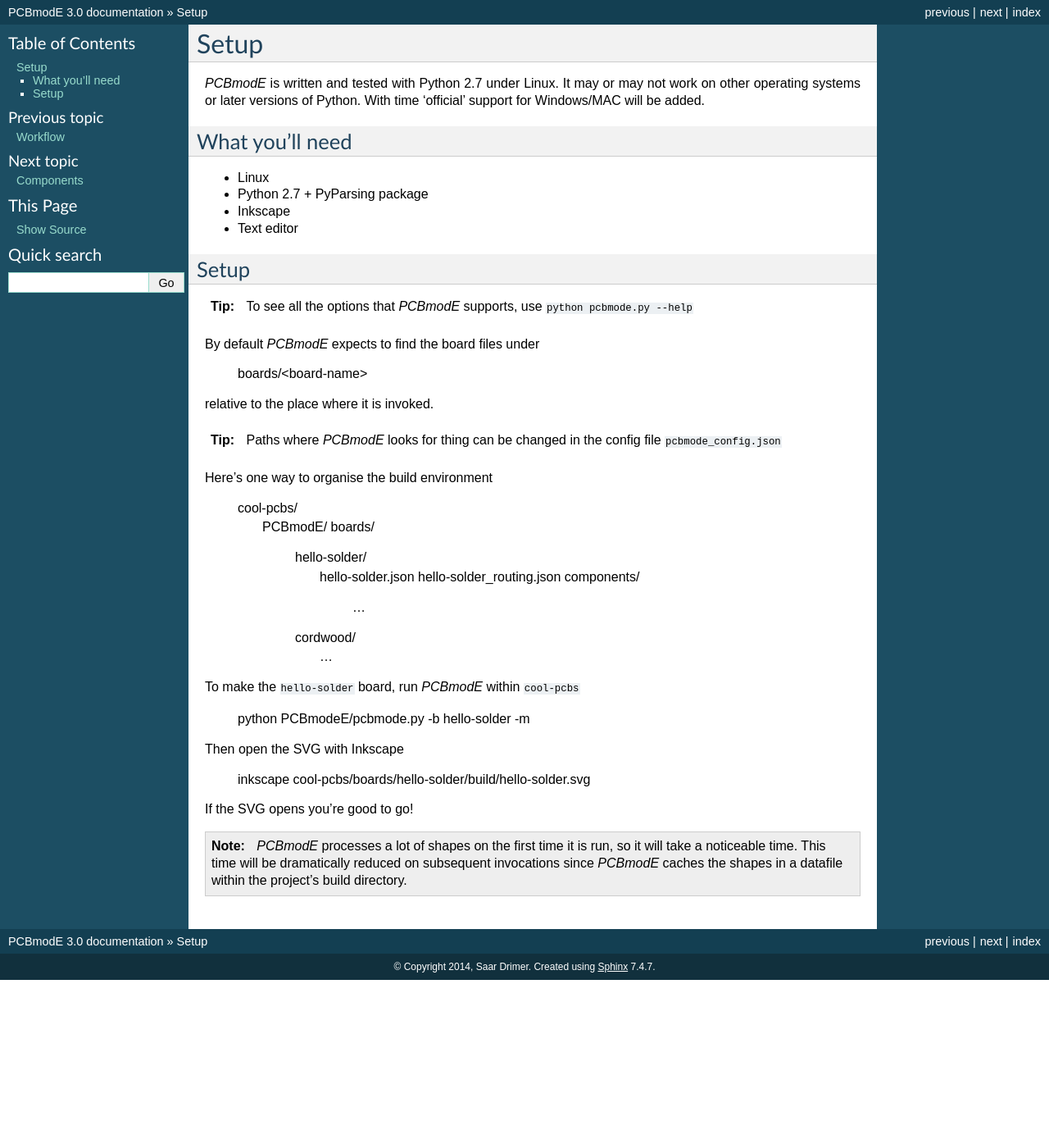
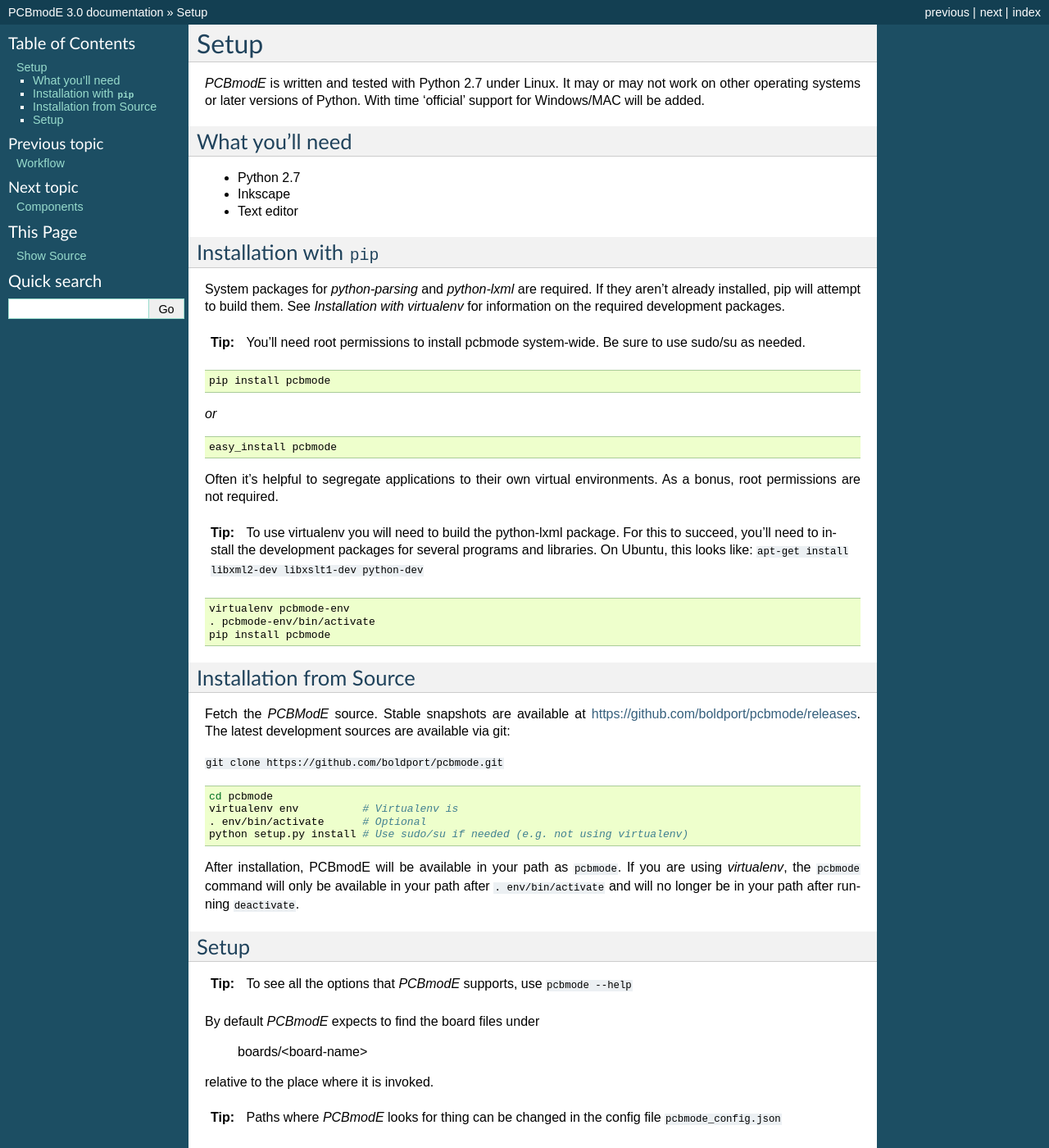
Before and after one commit to boldport/pcbmode, a Sphinx documentation site: the page built from docs/source/setup.rst, in a window 1280 px wide and 1400 px high. Shown: the whole window at 82% size. Built offline with Sphinx 7.4.7, drawn with Linux system fonts in a browser that asks for light colours; pages that are not in the unit, such as notebooks, are missing from menus; some of the changed text lies outside the part shown.

Commit message:
Updates docs for setuputils installation procedures

```diff
--- a/docs/source/hello-solder.rst
+++ b/docs/source/hello-solder.rst
@@ -11,7 +11,7 @@
 
 Get the boards repository from `here <https://github.com/boldport/boards>`_ and follow the instructions :doc:`setup` to 'compile' the board. This command should do it
 
-    ``python pcbmode/pcbmode.py -b hello-solder -m``
+    ``pcbmode -b hello-solder -m``
 
 
 .. info:: *PCBmodE* caches some of the heavy computations in a file in the ``build`` directory, so subsequent invocations will run much faster.
--- a/docs/source/setup.rst
+++ b/docs/source/setup.rst
@@ -7,15 +7,71 @@
 What you'll need
 ================
 
-* Linux
-* Python 2.7 + PyParsing package
+* Python 2.7
 * Inkscape
 * Text editor
+
+Installation with ``pip``
+=========================
+
+System packages for `python-parsing` and `python-lxml` are
+required. If they aren't already installed, pip will attempt to build
+them. See `Installation with virtualenv` for information on the
+required development packages.
+
+.. tip:: You'll need root permissions to install pcbmode
+	 system-wide. Be sure to use sudo/su as needed.
+
+.. code-block:: bash
+
+		pip install pcbmode
+
+`or`
+
+.. code-block:: bash
+
+		easy_install pcbmode
+
+Often it's helpful to segregate applications to their own virtual
+environments. As a bonus, root permissions are not required.
+
+.. tip:: To use virtualenv you will need to build the python-lxml
+	 package. For this to succeed, you'll need to install the
+	 development packages for several programs and libraries. On
+	 Ubuntu, this looks like: ``apt-get install libxml2-dev
+	 libxslt1-dev python-dev``
+
+.. code-block:: bash
+
+		virtualenv pcbmode-env
+		. pcbmode-env/bin/activate
+		pip install pcbmode
+
+Installation from Source
+========================
+
+Fetch the *PCBModE* source. Stable snapshots are available at `https://github.com/boldport/pcbmode/releases
+<https://github.com/boldport/pcbmode/releases>`_. The latest
+development sources are available via git:
+
+``git clone https://github.com/boldport/pcbmode.git``
+
+.. code-block:: bash
+
+		cd pcbmode
+		virtualenv env          # Virtualenv is
+		. env/bin/activate      # Optional
+		python setup.py install # Use sudo/su if needed (e.g. not using virtualenv)
+
+After installation, PCBmodE will be available in your path as
+``pcbmode``. If you are using `virtualenv`, the ``pcbmode`` command
+will only be available in your path after ``. env/bin/activate`` and
+will no longer be in your path after running ``deactivate``.
 
 Setup
 =====
 
-.. tip:: To see all the options that *PCBmodE* supports, use ``python pcbmode.py --help``
+.. tip:: To see all the options that *PCBmodE* supports, use ``pcbmode --help``
 
 By default *PCBmodE* expects to find the board files under
 
@@ -41,7 +97,7 @@
 
 To make the ``hello-solder`` board, run *PCBmodE* within ``cool-pcbs``
 
-    python PCBmodeE/pcbmode.py -b hello-solder -m
+    pcbmode -b hello-solder -m
 
 Then open the SVG with Inkscape
 
--- a/docs/source/text.rst
+++ b/docs/source/text.rst
@@ -24,7 +24,8 @@
       }
     }
 
-When looking for a font file, *PCBmodE* will first look at the local project folder and then where ``pcbmode.py`` is.
+When looking for a font file, *PCBmodE* will first look at the local
+project folder and then the *PCBmodE*'s installation directory (``<PYTHONPATH>/lib/site-packages/pcbmode/``).
 
 .. tip:: When you find a font that you'd like to use, search for an SVG version of it. Many fonts at http://www.fontsquirrel.com have an SVG version for download.
 
```
